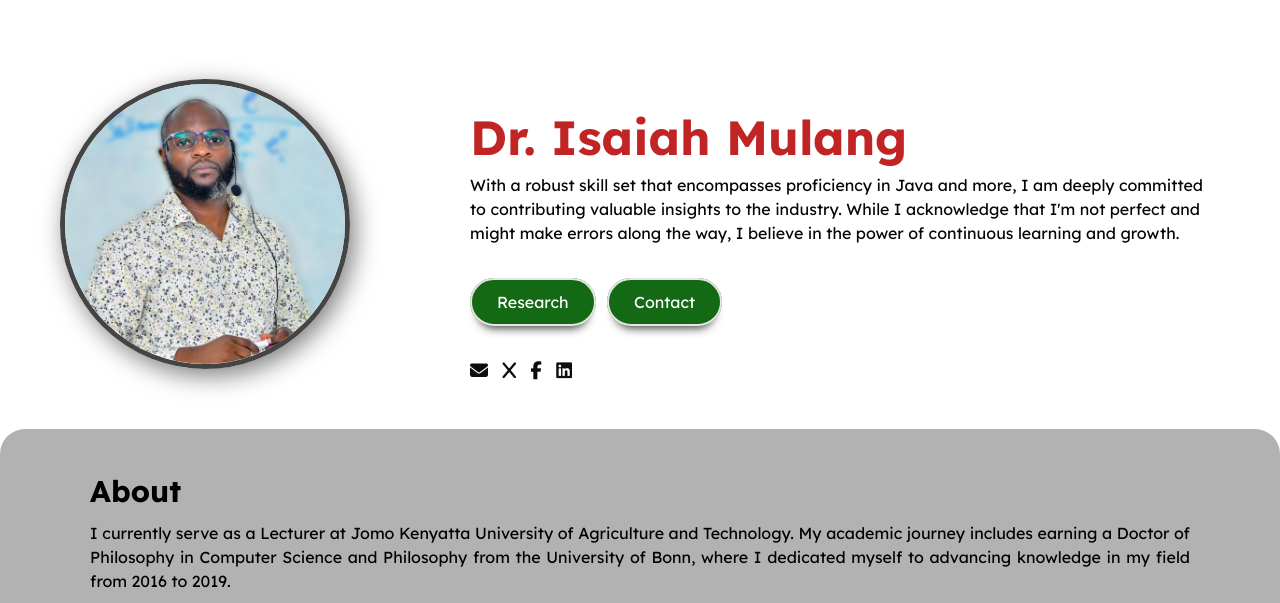
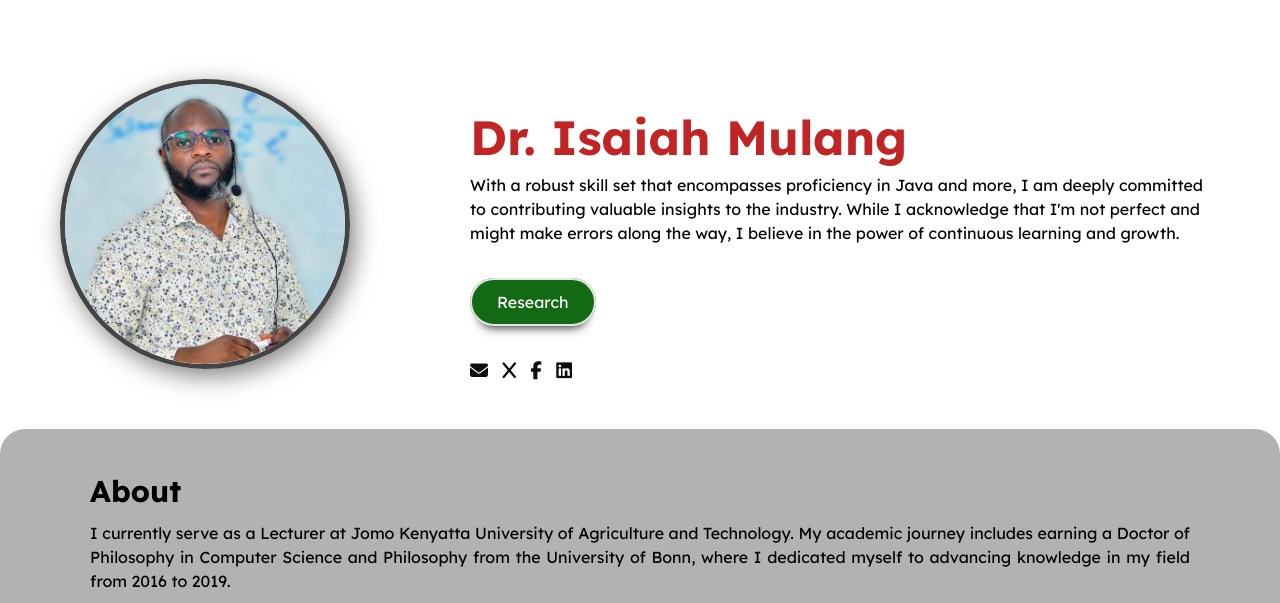
Before and after one commit to KirikaJoseph/jkuat-website-enhancement, a plain HTML site: page IsaiahMulang.html in a window 1280 px wide. Shown: the part 196-799 px from the top of the page. Drawn offline with Linux system fonts and the light colour scheme.

Commit message:
Mulang Button

```diff
--- a/IsaiahMulang.html
+++ b/IsaiahMulang.html
@@ -149,7 +149,7 @@
             <div class="btn-group">
                 <!--<a href="" class="btn   active">Research</a> -->
                 <a href="#research"class="btn">Research</a>
-                <a href="mailto:isaiah.mulang@jkuat.ac.ke" class="btn">Contact</a>
+               <!--<a href="mailto:isaiah.mulang@jkuat.ac.ke" class="btn">Contact</a> -->
 
 
             </div>
```
